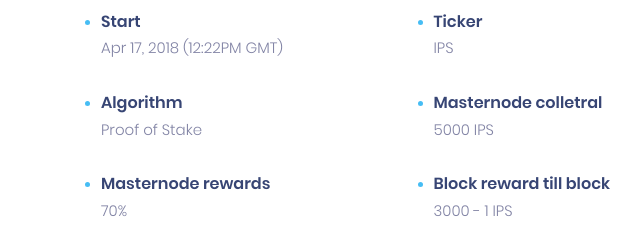
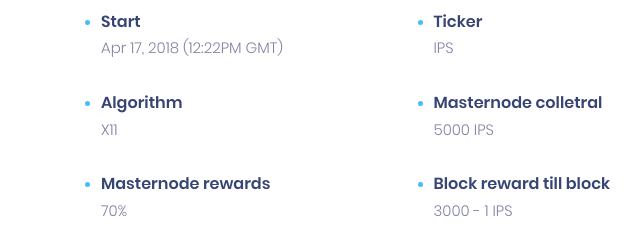
Before and after one commit to ipsum-ce/website, a plain HTML site: page index.html in a window 1280 px wide. Shown: the part 2646-2880 px from the top of the page, 0-640 px from the left. Drawn offline with Linux system fonts and the light colour scheme; animation ran at ten frames a second.

Commit message:
index: fix algo
Signed-off-by: Tyler Baker <tyler@opensourcefoundries.com>

```diff
--- a/index.html
+++ b/index.html
@@ -194,7 +194,7 @@
 							<div class="col-sm-6">
 								<div class="event-single-info animated" data-animate="fadeInUp" data-delay=".2">
 									<h6>Algorithm</h6>
-									<p>Proof of Stake</p>
+									<p>X11</p>
 								</div>
 							</div>
 							<div class="col-sm-6">
```
